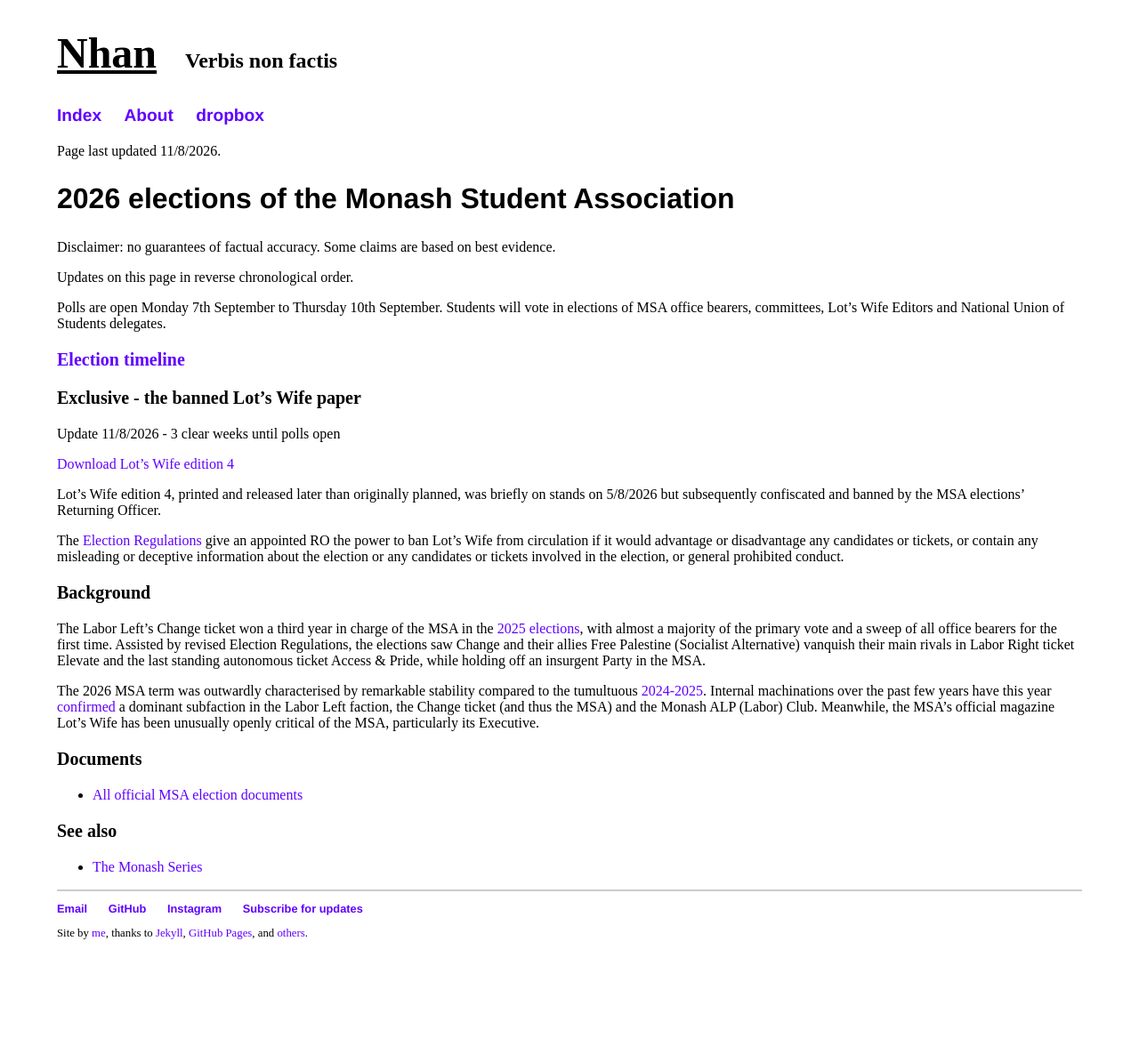
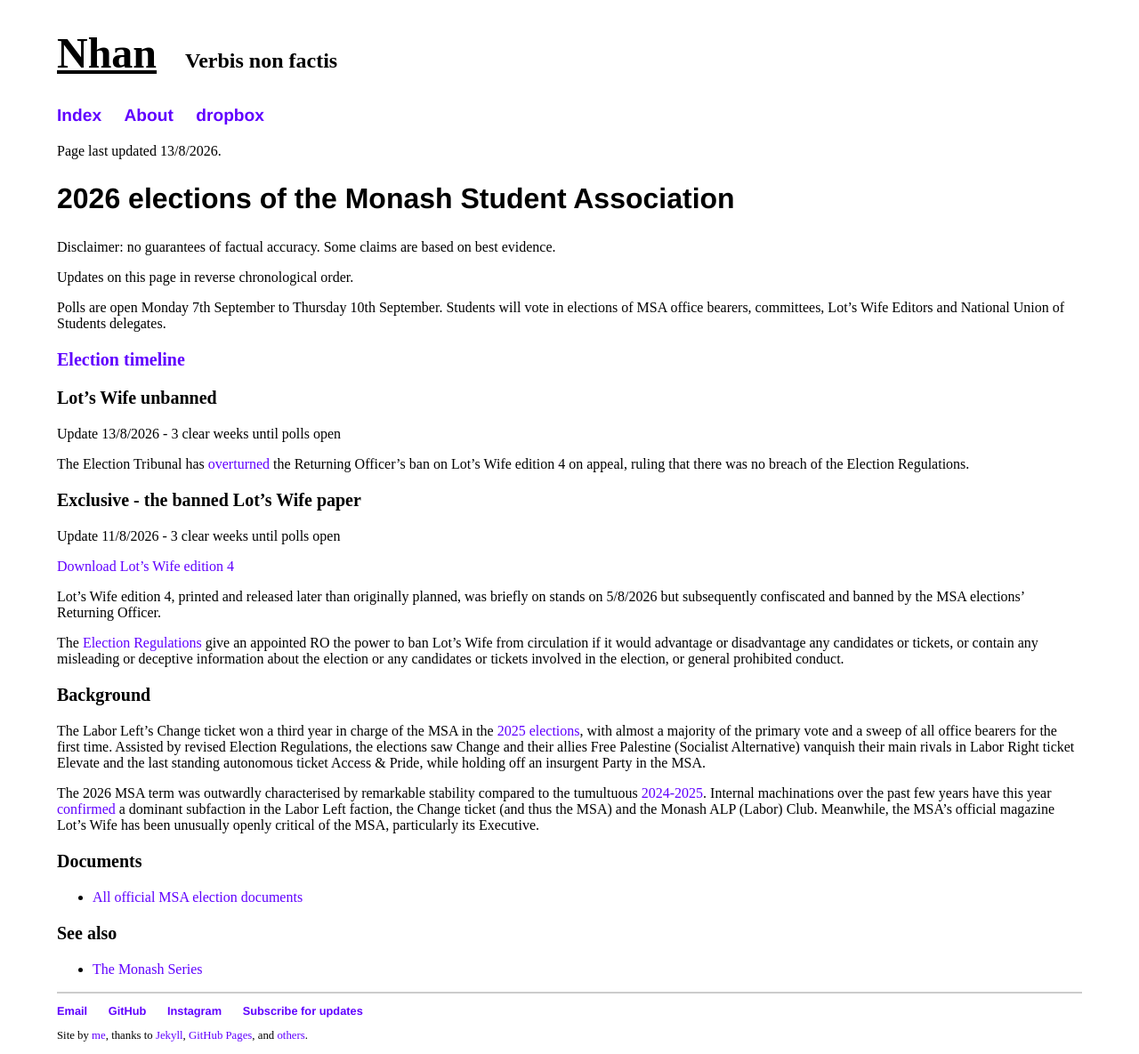
Before and after one commit to nhtnhanbn/nhtnhanbn.github.io, a Jekyll site: the page built from monash/msa26.md, in a window 1280 px wide. Shown: the whole page at 89% size. Built offline with Jekyll 4.4.1, drawn with Linux system fonts in a browser that asks for light colours; before the commit the page ends 1070 px from its top, so only the background shows below that; grey boxes are pictures that could not be loaded.

Commit message:
Update msa26

```diff
--- a/monash/msa26.md
+++ b/monash/msa26.md
@@ -3,7 +3,7 @@
 title: 2026 Monash Student Association elections
 ---
 
-Page last updated 11/8/2026.
+Page last updated 13/8/2026.
 
 ## 2026 elections of the Monash Student Association
 
@@ -14,6 +14,12 @@
 Polls are open Monday 7th September to Thursday 10th September. Students will vote in elections of MSA office bearers, committees, Lot's Wife Editors and National Union of Students delegates.
 
 ### [Election timeline](https://msa.monash.edu/hubfs/MSA%20Election%20Timeline%202026.pdf)
+
+### Lot's Wife unbanned
+
+Update 13/8/2026 - 3 clear weeks until polls open
+
+The Election Tribunal has [overturned](https://instagram.com/lotswifemag/p/Db-pHgjEt6b) the Returning Officer's ban on Lot's Wife edition 4 on appeal, ruling that there was no breach of the Election Regulations.
 
 ### Exclusive - the banned Lot's Wife paper
 
```
